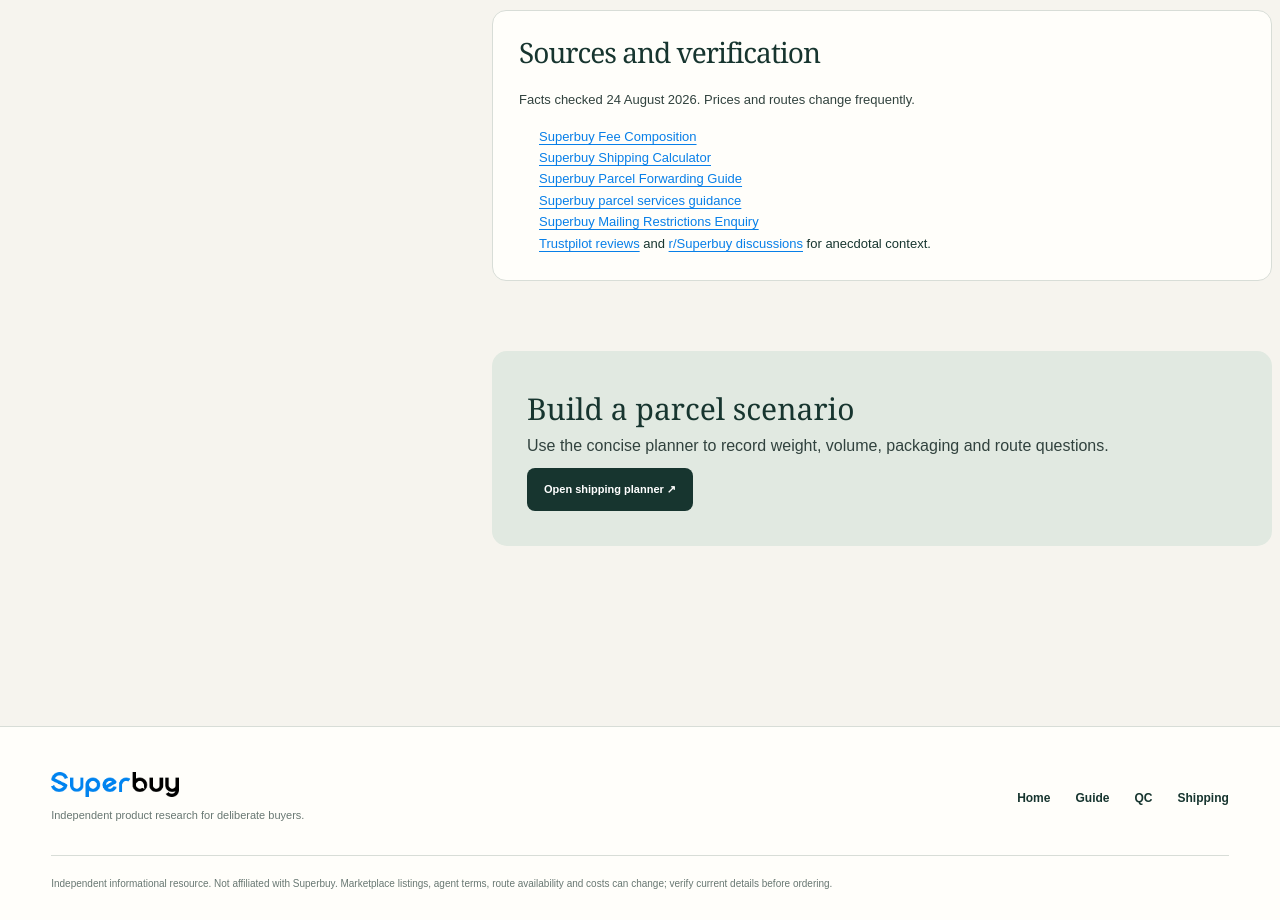
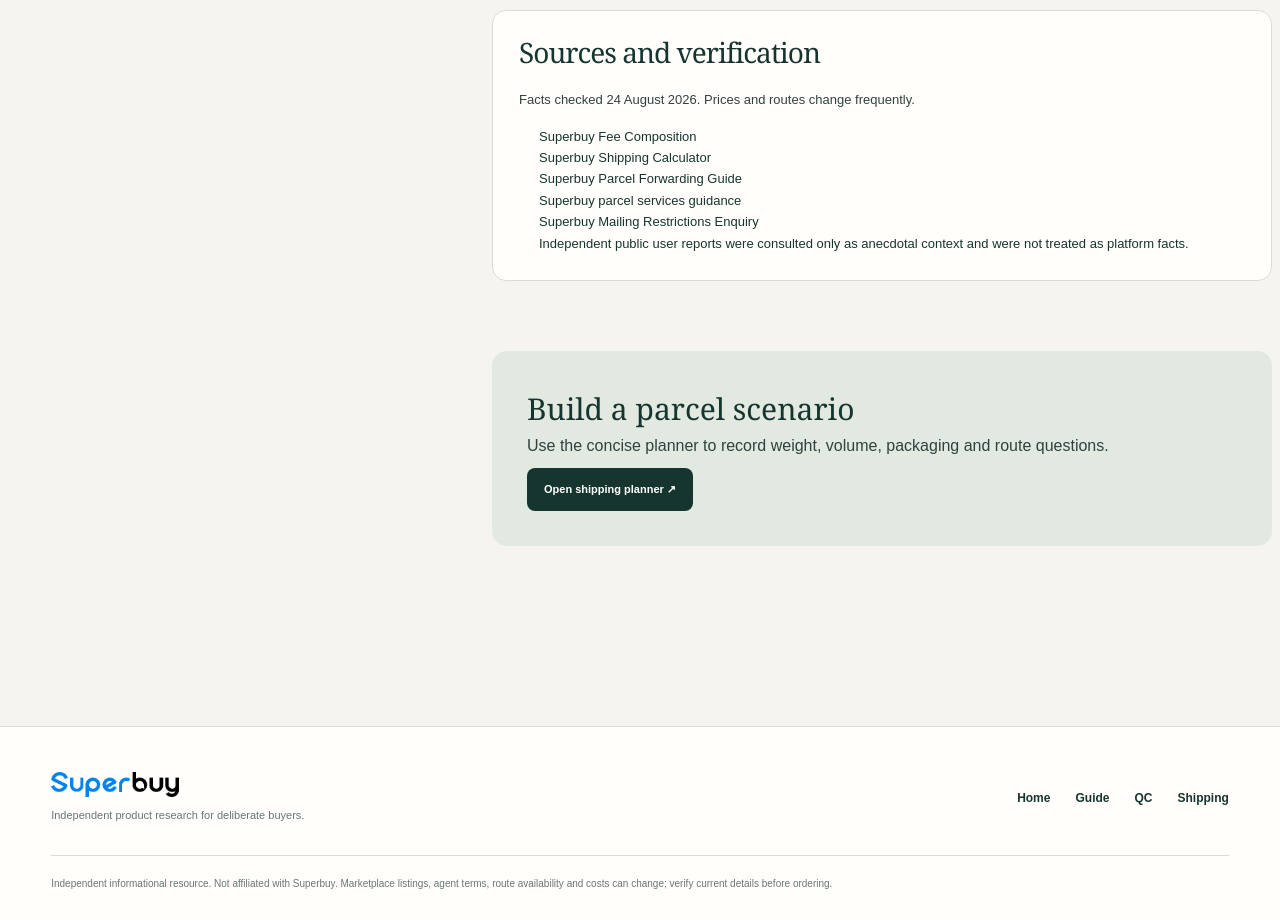
Before and after one commit to hehaize88-code/anan, a Next.js app in the folder sheets-superbuy-com/: page /articles/plan-superbuy-shipping-cost in a window 1280 px wide. Shown: the part 5360-6280 px from the top of the page. Built offline with nearby package versions, Linux system fonts and the light colour scheme.

Commit message:
Remove third-party outbound links from Sheets Superbuy

```diff
--- a/sheets-superbuy-com/app/articles/plan-superbuy-shipping-cost/page.tsx
+++ b/sheets-superbuy-com/app/articles/plan-superbuy-shipping-cost/page.tsx
@@ -11,6 +11,6 @@ export default function Page(){return <ResearchPage label="Shipping guide · 1,3
 <section><span className="chapter">07 · Compare routes properly</span><h2>Price is one column, not the whole decision</h2><p>Compare chargeable weight method, delivery estimate, tracking, size limits, item restrictions, customs treatment and compensation or insurance terms. Delivery windows are estimates, not guaranteed appointments. Weather, peak periods, customs review and local hand-off can add time after a parcel leaves the warehouse.</p><p>User reports illustrate the range without predicting your result. Some buyers report rapid UK or Canadian deliveries and helpful Shipping Expert support. Others report that freight exceeded the value of the goods, final adjustments or long delivery problems. These are anecdotes from different parcels, dates and routes. Use them to identify questions—not to copy someone else’s cost per kilogram.</p></section>
 <section><span className="chapter">08 · A reliable budgeting method</span><h2>Estimate early, recalculate late</h2><p>Before buying, estimate each item’s weight and likely packed volume, then add a margin. At warehouse arrival, replace guesses with recorded values. Decide on box removal or protection. Test at least two eligible routes. At parcel submission, save the quote and terms. After dispatch, reconcile the final amount.</p><p>This method will not make international freight cheap, but it makes the decision legible. If the high scenario exceeds your budget, change the basket before purchase rather than hoping the parcel bill will solve itself.</p></section>
 <section><span className="chapter">09 · Avoid false comparisons</span><h2>Compare like with like</h2><p>A social post saying “I paid a certain amount per kilogram” is incomplete without route, destination, date, dimensions, item restrictions, packaging and whether tax or optional services were included. A dense parcel of folded clothing and a parcel of boxed shoes can share the same actual weight while receiving different chargeable weights. Promotional coupons can also make two otherwise similar screenshots incomparable.</p><p>Build your comparison table from current quotes using the same parcel data. Record currency and exchange-rate assumptions, because a card statement in dollars may include payment-provider conversion costs that are separate from freight. When a route looks unusually cheap, read its size limits, tracking and compensation terms before treating it as the winner.</p></section>
-<section className="source-panel"><h2>Sources and verification</h2><p>Facts checked 24 August 2026. Prices and routes change frequently.</p><ul><li><a href="https://www.superbuy.com/en/page/guide/feecomposition/">Superbuy Fee Composition</a></li><li><a href="https://ex.superbuy.com/en/page/query/freight/">Superbuy Shipping Calculator</a></li><li><a href="https://www.superbuy.com/en/page/guide/transportagent/">Superbuy Parcel Forwarding Guide</a></li><li><a href="https://www.superbuy.com/en/page/noviceguide/">Superbuy parcel services guidance</a></li><li><a href="https://www.superbuy.com/en/page/query/postal/">Superbuy Mailing Restrictions Enquiry</a></li><li><a href="https://www.trustpilot.com/review/www.superbuy.com">Trustpilot reviews</a> and <a href="https://www.reddit.com/r/Superbuy/">r/Superbuy discussions</a> for anecdotal context.</li></ul></section>
+<section className="source-panel"><h2>Sources and verification</h2><p>Facts checked 24 August 2026. Prices and routes change frequently.</p><ul><li><span>Superbuy Fee Composition</span></li><li><span>Superbuy Shipping Calculator</span></li><li><span>Superbuy Parcel Forwarding Guide</span></li><li><span>Superbuy parcel services guidance</span></li><li><span>Superbuy Mailing Restrictions Enquiry</span></li><li>Independent public user reports were consulted only as anecdotal context and were not treated as platform facts.</li></ul></section>
 <section className="article-end"><strong>Build a parcel scenario</strong><p>Use the concise planner to record weight, volume, packaging and route questions.</p><a href="/shipping-planner/">Open shipping planner ↗</a></section>
 </ResearchPage>}
```
